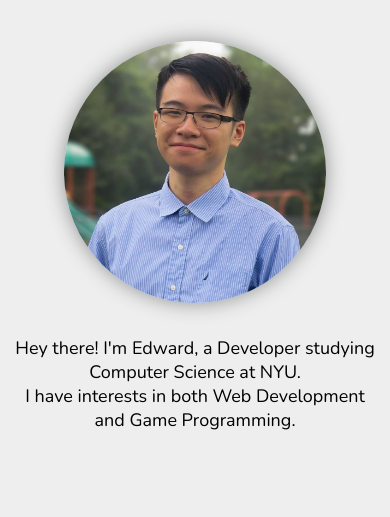
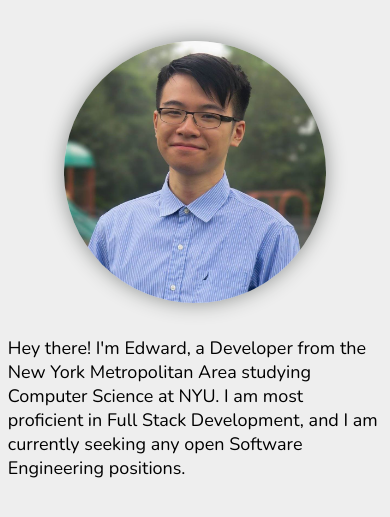
Before and after one commit to EdwardCheung99/EdwardCheung99.github.io, a plain HTML site: page index.html in a window 390 px wide. Shown: the part 79-596 px from the top of the page. Drawn offline with nearby package versions, Linux system fonts and the light colour scheme.

Commit message:
update bio

```diff
--- a/index.html
+++ b/index.html
@@ -25,7 +25,7 @@
 
 		<div class="aboutMe">
 			<img src="img/profile.jpg" class="profPic">
-			<p class="bio">Hey there! I'm Edward, a Developer studying Computer Science at NYU. <br>I have interests in both Web Development and Game Programming.</p>
+			<p class="bio">Hey there! I'm Edward, a Developer from the New York Metropolitan Area studying Computer Science at NYU. <br class="newLine">I am most proficient in Full Stack Development, and I am currently seeking any open Software Engineering positions.</p>
 		</div>
 
 		</body>
--- a/style.css
+++ b/style.css
@@ -303,12 +303,20 @@ html {
 		margin-bottom: 15px;
 		box-shadow: 0px 0px 20px #8e918f;
 	}
-
 	.aboutMe{
 		margin-top: 120px;
 		padding-left: 2%;
 		padding-right: 2%;
 		text-align: center;
+	}
+
+	.bio{
+		font-size: large;
+		text-align: left;
+	}
+
+	.newLine{
+		display: none;
 	}
 
 	.projectPage{
```
